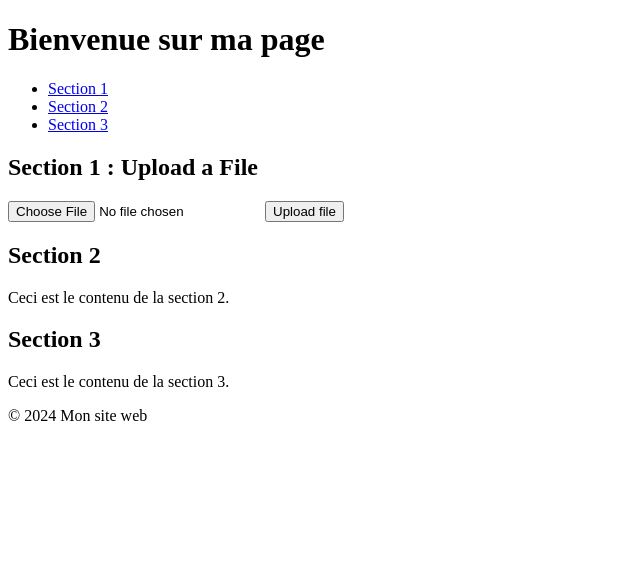
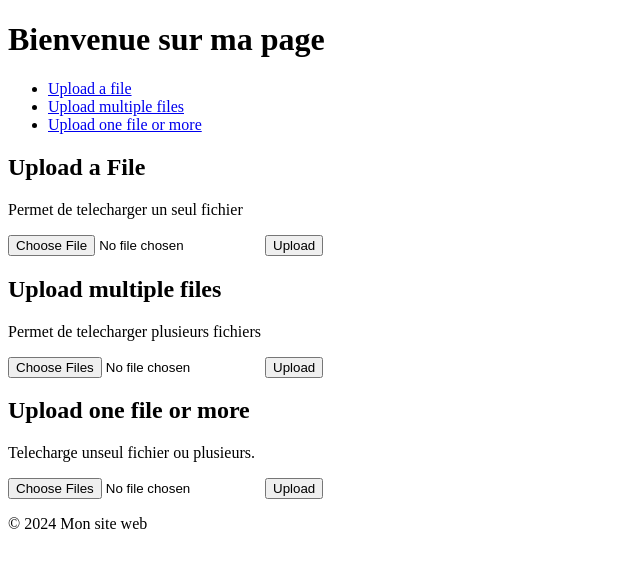
Before and after one commit to Richalbert/Flask_Quickstart, a Flask app: template 10_File_Uploads/templates/upload.html in a window 1280 px wide. Shown: the top 568 px of the page, without its empty margins (0-640 px from the left). Run offline with Flask 3, Linux system fonts and the light colour scheme; the template is opened without the code that fills it, so the values that code supplies are empty.

Commit message:
upload one or more file

```diff
--- a/10_File_Uploads/app.py
+++ b/10_File_Uploads/app.py
@@ -1,18 +1,124 @@
 # 10_Files_Uploads/app.py
 
-from flask import Flask
+from flask import Flask, request, redirect, url_for, render_template
+import os
+
+# Configuration de l'application Flask
 app = Flask(__name__)
+app.config['UPLOAD_FOLDER'] = 'uploads' # Dossier ou les fichiers telecharges seront stocke
+app.config['MAX_CONTENT_LENGTH'] = 16 * 1024 * 1024  # Limite de taille de fichier à 16 MB
+
+print(app)
+
+# Route pour la page d'accueil avec le formulaire de téléchargement
+@app.route('/')
+def index():
+    return render_template('upload.html')
+
+# Route pour gérer le téléchargement de fichiers
+@app.route('/upload', methods=['POST'])
+def upload_file():
+
+    # verification de la presence du fichier a telecharger
+    # request.files est un dictionnaire qui contient tous les fichiers
+    # envoyes par le formulaire, dont les cles sont les noms de fichier
+    if 'file' not in request.files:
+        return 'No file'
+
+    file = request.files['file']
+
+    # verification que le fichier a un nom
+    if file.filename == '':
+        return 'No selected file'
+
+    # enregistrement du fichier dans le dossier UPLOAD_FOLDER
+    if file:
+        filename = file.filename
+        file.save(os.path.join(app.config['UPLOAD_FOLDER'], filename))
+        print(f'File {filename} successfully uploaded')
+        return render_template("acknowledgement.html", name=filename, multilpe=None)
+
+    return 'Failed to upload file'
 
 
-from flask import request
+@app.route('/uploads', methods=['POST'])
+def uploads_file():
+    # request.files est un dictionnaire qui contient tous les fichiers
+    # envoyes par le formulaire, dont les cles sont les noms de fichier
 
-@app.route('/upload', methods=['GET', 'POST'])
-def upload_file():
-    if request.method == 'POST':
-        f = request.files['the_file']
-        f.save('/var/www/uploads/uploaded_file.txt')
+    # verifie que le formulaire contient un champ de fichier
+    if 'file' not in request.files:
+        return 'No file'
+
+    # request.files['file'] est une liste contenant plusieurs fichiers
+    #print("==> ", request.files)
+
+    # permet d'obtenir une liste des fichiers telecharges
+    files = request.files.getlist('file')
+    #print("==> ", files)
+
+    # verifie que l'utilisateur a selectionne un champ de fichier
+    if not files or files[0].filename == '':
+        return 'No selected file'
+
+    # sauvegarde de chaque fichier de la liste
+    filename_list = []
+    for file in files:
+        if file and file.filename:
+            filename = file.filename
+            file.save(os.path.join(app.config['UPLOAD_FOLDER'], filename))
+            print(f'File {filename} successfully uploaded')
+            filename_list.append(filename)
+
+    print('All files successfully uploaded')
+    return render_template("acknowledgement.html", name=filename_list, multilpe="OUI")
 
 
 
-if __name__ == "__main__":
+
+
+@app.route('/upload2', methods=['POST'])
+def upload2_file():
+    if 'file' not in request.files:
+        return 'No file'
+
+    files = request.files.getlist('file')
+
+    if not files or files[0].filename == '':
+        return 'No selected file'
+
+    filenames = []
+    for file in files:
+        if file and file.filename:
+            filename = file.filename
+            file.save(os.path.join(app.config['UPLOAD_FOLDER'], filename))
+            filenames.append(filename)
+
+    multiple = 'OUI' if len(filenames) > 1 else None
+    return render_template('result.html', multiple=multiple, filenames=filenames)
+
+
+# Lancement de l'application Flask
+if __name__ == '__main__':
     app.run(debug=True)
+
+
+
+
+
+# from flask import Flask
+# app = Flask(__name__)
+
+
+# # from flask import request
+
+# # @app.route('/upload', methods=['GET', 'POST'])
+# # def upload_file():
+# #     if request.method == 'POST':
+# #         f = request.files['the_file']
+# #         f.save('/var/www/uploads/uploaded_file.txt')
+
+
+
+# if __name__ == "__main__":
+#     app.run(debug=True)
--- a/10_File_Uploads/templates/upload.html
+++ b/10_File_Uploads/templates/upload.html
@@ -20,33 +20,45 @@
 
     <nav>
         <ul>
-            <li><a href="#section1">Section 1</a></li>
-            <li><a href="#section2">Section 2</a></li>
-            <li><a href="#section3">Section 3</a></li>
+            <li><a href="#section1">Upload a file</a></li>
+            <li><a href="#section2">Upload multiple files</a></li>
+            <li><a href="#section3">Upload one file or more</a></li>
         </ul>
     </nav>
 
     <main>
         <section id="section1">
 
-            <h2>Section 1 : Upload a File</h2>
+            <h2>Upload a File</h2>
+            <p>Permet de telecharger un seul fichier</p>
 
-            <form method="post" enctype="multipart/form-data" action="/upload">
+            <form action="/upload" method="post" enctype="multipart/form-data">
                 <input type="file" name="file">
-                <input type="submit" value="Upload file">
+                <input type="submit" value="Upload">
             </form>
 
 
         </section>
 
         <section id="section2">
-            <h2>Section 2</h2>
-            <p>Ceci est le contenu de la section 2.</p>
+            <h2>Upload multiple files</h2>
+            <p>Permet de telecharger plusieurs fichiers</p>
+
+            <form action="/uploads" method="post" enctype="multipart/form-data">
+                <input type="file" name="file" multiple>
+                <input type="submit" value="Upload">
+            </form>
+
         </section>
 
         <section id="section3">
-            <h2>Section 3</h2>
-            <p>Ceci est le contenu de la section 3.</p>
+            <h2>Upload one file or more</h2>
+            <p>Telecharge unseul fichier ou plusieurs.</p>
+
+            <form action="/upload2" method="post" enctype="multipart/form-data">
+                <input type="file" name="file" multiple>
+                <input type="submit" value="Upload">
+            </form>
         </section>
     </main>
 
```
Also changed, not shown: 10_File_Uploads/templates/acknowledgement.html (added, +28 -0 lines), 10_File_Uploads/templates/result.html (added, +17 -0 lines), 10_File_Uploads/uploads/file1.txt (added), 10_File_Uploads/uploads/file2.txt (added), 10_File_Uploads/uploads/file3.txt (added), 10_File_Uploads/uploads/file4.txt (added), 10_File_Uploads/uploads/file5.txt (added), 10_File_Uploads/uploads/file6.txt (added), 10_File_Uploads/uploads/file7.txt (added), 10_File_Uploads/uploads/file8.txt (added), 10_File_Uploads/uploads/file9.txt (added).
